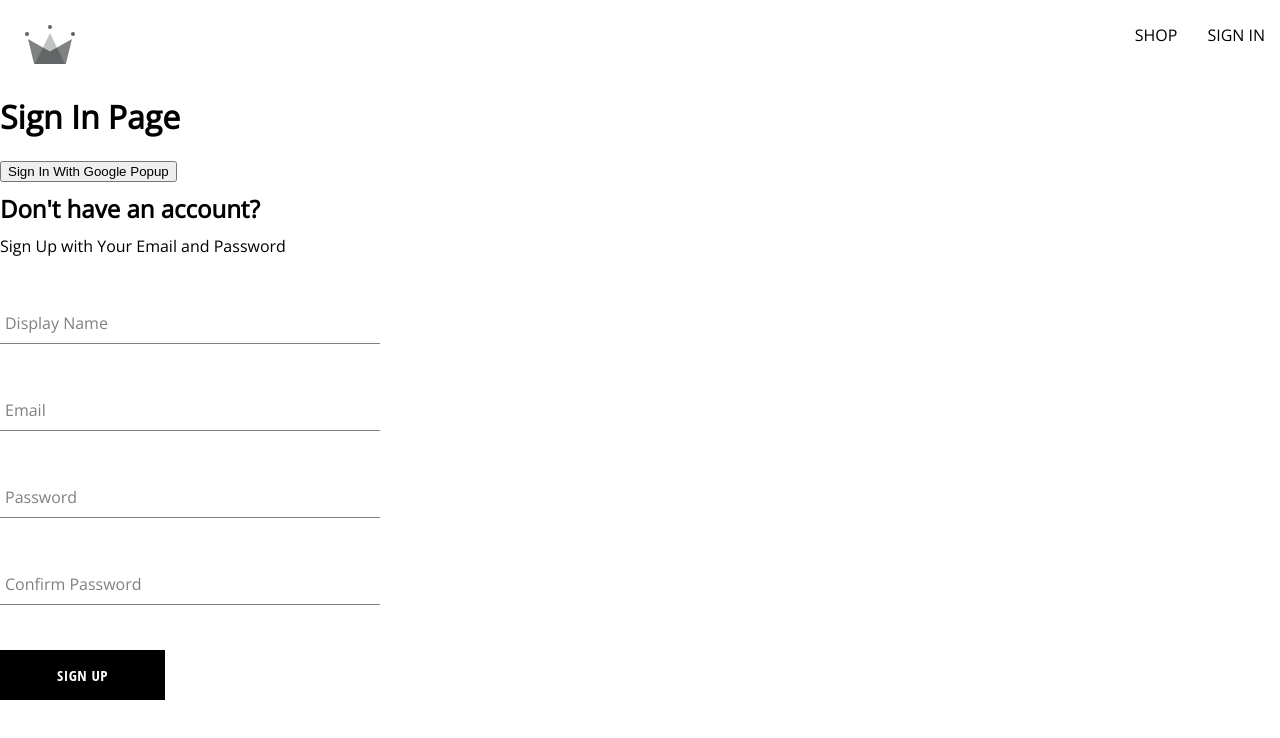
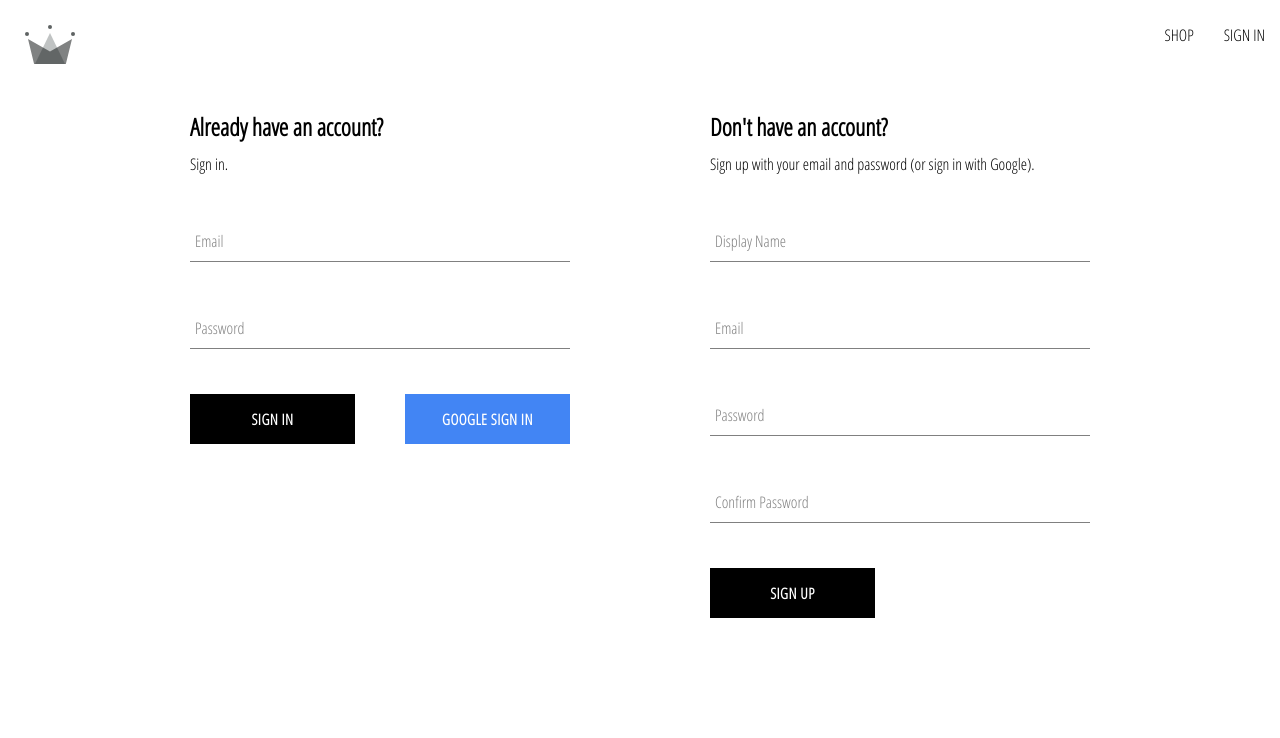
Before and after one commit to d-mcneil/crwn-clothing, a React (Create React App) app: page /sign-in in a window 1280 px wide. Shown: the top 738 px of the page. Built offline with nearby package versions, Linux system fonts and the light colour scheme; no server answers.

Commit message:
Rename SignIn route to Authentication; add SignIn component; add break statements to switch statements; add Open Sans Condensed font; clean up comments

```diff
--- a/public/index.html
+++ b/public/index.html
@@ -15,8 +15,12 @@
     <!-- Google Font Start -->
     <link rel="preconnect" href="https://fonts.googleapis.com" />
     <link rel="preconnect" href="https://fonts.gstatic.com" crossorigin />
+    <!-- <link
+      href="https://fonts.googleapis.com/css2?family=Open+Sans:wght@300&display=swap"
+      rel="stylesheet"
+    /> -->
     <link
-      href="https://fonts.googleapis.com/css2?family=Open+Sans:wght@300&display=swap"
+      href="https://fonts.googleapis.com/css2?family=Open+Sans+Condensed:wght@300&display=swap"
       rel="stylesheet"
     />
     <!-- Google Font End -->
--- a/src/App.js
+++ b/src/App.js
@@ -2,14 +2,14 @@ import { Routes, Route } from "react-router-dom";
 
 import Navigation from "./routes/navigation/navigation.component";
 import Home from "./routes/home/home.component";
-import SignIn from "./routes/sign-in/sign-in.component";
+import Authentication from "./routes/authentication/authentication.component";
 
 const App = () => {
   return (
     <Routes>
       <Route path="/" element={<Navigation />}>
         <Route index element={<Home />} />
-        <Route path="sign-in" element={<SignIn />} />
+        <Route path="sign-in" element={<Authentication />} />
       </Route>
     </Routes>
   );
--- a/src/components/button/button.styles.scss
+++ b/src/components/button/button.styles.scss
@@ -9,7 +9,7 @@
   background-color: black;
   color: white;
   text-transform: uppercase;
-  font-family: "Open Sans Condensed";
+  font-family: var(--font-family);
   font-weight: bolder;
   border: none;
   cursor: pointer;
--- a/src/components/form-input/form-input.component.jsx
+++ b/src/components/form-input/form-input.component.jsx
@@ -19,11 +19,12 @@ const FormInput = ({ label = "", inputAttributes }) => {
   );
 };
 
+// Another way of doing the FormInput component which is less explicit within the component about the attributes that are being passed.
 // const FormInput = ({ label = "", id = undefined, ...inputAttributes }) => {
 //     return (
 //       <div className="form-input-group">
+//
 //         <input className="form-input" id={id} {...inputAttributes}></input>
-
 //         {label && (
 //           <label
 //             className={`${
--- /dev/null
+++ b/src/components/sign-in/sign-in.component.jsx
@@ -0,0 +1,116 @@
+// import { useEffect } from "react";
+// import { getRedirectResult } from "firebase/auth";
+// import { signInWithGoogleRedirect, auth } from "../../utilities/firebase/firebase.utilities";
+// These imports are only used if signing in with signInWithGoogleRedirect.
+// This would reinitialize the entire application, so any functions that were being executed won't be executed anymore.
+
+import { useState } from "react";
+import {
+  signInWithGooglePopup,
+  createUserDocumentFromAuth,
+  signInAuthUserWithEmailAndPassword,
+} from "../../utilities/firebase/firebase.utilities";
+import Button from "../button/button.component";
+import FormInput from "../form-input/form-input.component";
+import "./sign-in.styles.scss";
+
+const SignIn = () => {
+  const initialStateFormFields = {
+    email: "",
+    password: "",
+  };
+
+  const [formFields, setFormFields] = useState(initialStateFormFields);
+
+  const { email, password } = formFields;
+
+  const handleChange = (event) => {
+    const { name, value } = event.target;
+    setFormFields({ ...formFields, [name]: value });
+  };
+
+  const handleSubmit = async (event) => {
+    try {
+      const { user } = await signInAuthUserWithEmailAndPassword(
+        email,
+        password
+      );
+      const userDocRef = await createUserDocumentFromAuth(user);
+      setFormFields(initialStateFormFields);
+    } catch (error) {
+      switch (error.code) {
+        case "auth/wrong-password":
+        case "auth/user-not-found":
+          alert("Incorrect combination of user and password.");
+          break;
+        default:
+          console.log(error.message);
+      }
+    }
+  };
+
+  // This effect would only be used if signing in using signInWithGoogleRedirect.
+  // useEffect(
+  //   () =>
+  //     async function () {
+  //       const response = await getRedirectResult(auth);
+  //       if (response) {
+  //         const userDocRef = await createUserDocumentFromAuth(response.user);
+  //       }
+  //     },
+  //   []
+  // );
+
+  const signInGoogleUser = async () => {
+    try {
+      const { user } = await signInWithGooglePopup();
+      const userDocRef = await createUserDocumentFromAuth(user);
+      setFormFields(initialStateFormFields);
+    } catch (error) {
+      console.log("Error signing in the user: ", error.message);
+    }
+  };
+
+  return (
+    <div className="sign-in-container">
+      <h2>Already have an account?</h2>
+      <span>Sign in.</span>
+      <form onSubmit={handleSubmit}>
+        <FormInput
+          label={"Email"}
+          inputAttributes={{
+            required: true,
+            type: "email",
+            name: "email",
+            value: email,
+            onChange: handleChange,
+            id: "email-sign-in",
+          }}
+        />
+        <FormInput
+          label={"Password"}
+          inputAttributes={{
+            required: true,
+            type: "password",
+            name: "password",
+            value: password,
+            onChange: handleChange,
+            id: "password-sign-in",
+          }}
+        />
+        <div className="buttons-container">
+          <Button buttonAttributes={{ type: "submit" }}>Sign In</Button>
+          <Button
+            buttonType="google"
+            buttonAttributes={{ type: "button" }}
+            onClick={signInGoogleUser}
+          >
+            Google Sign In
+          </Button>
+        </div>
+      </form>
+    </div>
+  );
+};
+
+export default SignIn;
--- /dev/null
+++ b/src/components/sign-in/sign-in.styles.scss
@@ -0,0 +1,14 @@
+.sign-in-container {
+  display: flex;
+  flex-direction: column;
+  width: 380px;
+
+  h2 {
+    margin: 10px 0;
+  }
+
+  .buttons-container {
+    display: flex;
+    justify-content: space-between;
+  }
+}
--- a/src/components/sign-up/sign-up.component.jsx
+++ b/src/components/sign-up/sign-up.component.jsx
@@ -26,34 +26,28 @@ const SignUp = () => {
 
   const handleSubmit = async (event) => {
     event.preventDefault();
-    // confirm that password matches
-    // see if we have authenticated that user
-    // create user document
+
     switch (true) {
       case password.length < 6:
-        return alert(
-          "Error creating user: password must be 6 characters or longer."
-        );
+        alert("Error creating user: password must be 6 characters or longer.");
+        break;
       case password !== confirmPassword:
-        return alert("Error creating user: passwords do not match.");
-      // return;
+        alert("Error creating user: passwords do not match.");
+        break;
       default:
         // prettier-ignore
-        console.log('trying')
         try {
-          const { user } = await createAuthUserWithEmailAndPassword(
-            email,
-            password
-          );
-          const userDocRef = await createUserDocumentFromAuth(user, {
-            displayName,
-          });
+          const { user } = await createAuthUserWithEmailAndPassword(email, password);
+          const userDocRef = await createUserDocumentFromAuth(user, { displayName });
           setFormFields(initialStateFormFields);
         } catch (error) {
-          if (error.code === "auth/email-already-in-use") {
-            alert("Error creating user: email is already in use.");
+          switch (error.code) {
+            case "auth/email-already-in-use":
+              alert("Error creating the user: email is already in use.");
+              break;
+            default:
+              console.log("Error creating the user: ", error.message);
           }
-          console.log(error);
         }
     }
   };
@@ -61,7 +55,9 @@ const SignUp = () => {
   return (
     <div className="sign-up-container">
       <h2>Don't have an account?</h2>
-      <span>Sign Up with Your Email and Password</span>
+      <span>
+        Sign up with your email and password (or sign in with Google).
+      </span>
       <form onSubmit={handleSubmit}>
         <FormInput
           label={"Display Name"}
@@ -109,7 +105,9 @@ const SignUp = () => {
             minLength: 6,
           }}
         />
-        {/* <FormInput
+        {/*
+        // Another way of doing the FormInput component which is less explicit within the component about the attributes that are being passed.
+        <FormInput
           label="Password"
           required
           type="password"
@@ -118,7 +116,8 @@ const SignUp = () => {
           onChange={handleChange}
           id="password-sign-up"
           minLength={6}
-        /> */}
+        />
+        */}
         <Button buttonAttributes={{ type: "submit" }}>Sign Up</Button>
       </form>
     </div>
--- a/src/index.scss
+++ b/src/index.scss
@@ -1,6 +1,9 @@
 body {
+  --font-family: "Open Sans Condensed", sans-serif;
+  // --font-family: "Open Sans Condensed", "Open Sans", sans-serif;
+
   margin: 0;
-  font-family: "Open Sans", sans-serif;
+  font-family: var(--font-family);
   -webkit-font-smoothing: antialiased;
   -moz-osx-font-smoothing: grayscale;
 }
--- /dev/null
+++ b/src/routes/authentication/authentication.component.jsx
@@ -0,0 +1,14 @@
+import SignIn from "../../components/sign-in/sign-in.component";
+import SignUp from "../../components/sign-up/sign-up.component";
+import "./authentication.styles.scss";
+
+const Authentication = () => {
+  return (
+    <div className="authentication-container">
+      <SignIn />
+      <SignUp />
+    </div>
+  );
+};
+
+export default Authentication;
--- /dev/null
+++ b/src/routes/authentication/authentication.styles.scss
@@ -0,0 +1,6 @@
+.authentication-container {
+  display: flex;
+  justify-content: space-between;
+  width: 900px;
+  margin: 30px auto;
+}
--- a/src/routes/sign-in/sign-in.component.jsx
+++ /dev/null
@@ -1,40 +0,0 @@
-// import { useEffect } from "react";
-// import { getRedirectResult } from "firebase/auth";
-// import { signInWithGoogleRedirect, auth } from "../../utilities/firebase/firebase.utilities";
-// These imports are only used if signing in with signInWithGoogleRedirect.
-// This would reinitialize the entire application, so any functions that were being executed won't be executed anymore.
-
-import SignUp from "../../components/sign-up/sign-up.component";
-import {
-  signInWithGooglePopup,
-  createUserDocumentFromAuth,
-} from "../../utilities/firebase/firebase.utilities";
-
-const SignIn = () => {
-  // This effect would only be used if signing in using signInWithGoogleRedirect.
-  // useEffect(
-  //   () =>
-  //     async function () {
-  //       const response = await getRedirectResult(auth);
-  //       if (response) {
-  //         const userDocRef = await createUserDocumentFromAuth(response.user);
-  //       }
-  //     },
-  //   []
-  // );
-
-  const signInGoogleUser = async () => {
-    const { user } = await signInWithGooglePopup();
-    const userDocRef = await createUserDocumentFromAuth(user);
-  };
-
-  return (
-    <div>
-      <h1>Sign In Page</h1>
-      <button onClick={signInGoogleUser}>Sign In With Google Popup</button>
-      <SignUp />
-    </div>
-  );
-};
-
-export default SignIn;
--- a/src/utilities/firebase/firebase.utilities.js
+++ b/src/utilities/firebase/firebase.utilities.js
@@ -7,6 +7,7 @@ import {
   signInWithPopup,
   GoogleAuthProvider,
   createUserWithEmailAndPassword,
+  signInWithEmailAndPassword,
 } from "firebase/auth";
 import { getFirestore, doc, getDoc, setDoc } from "firebase/firestore";
 
@@ -81,3 +82,8 @@ export const createAuthUserWithEmailAndPassword = async (email, password) => {
   if (!email || !password) return;
   return createUserWithEmailAndPassword(auth, email, password);
 };
+
+export const signInAuthUserWithEmailAndPassword = async (email, password) => {
+  if (!email || !password) return;
+  return signInWithEmailAndPassword(auth, email, password);
+};
```
